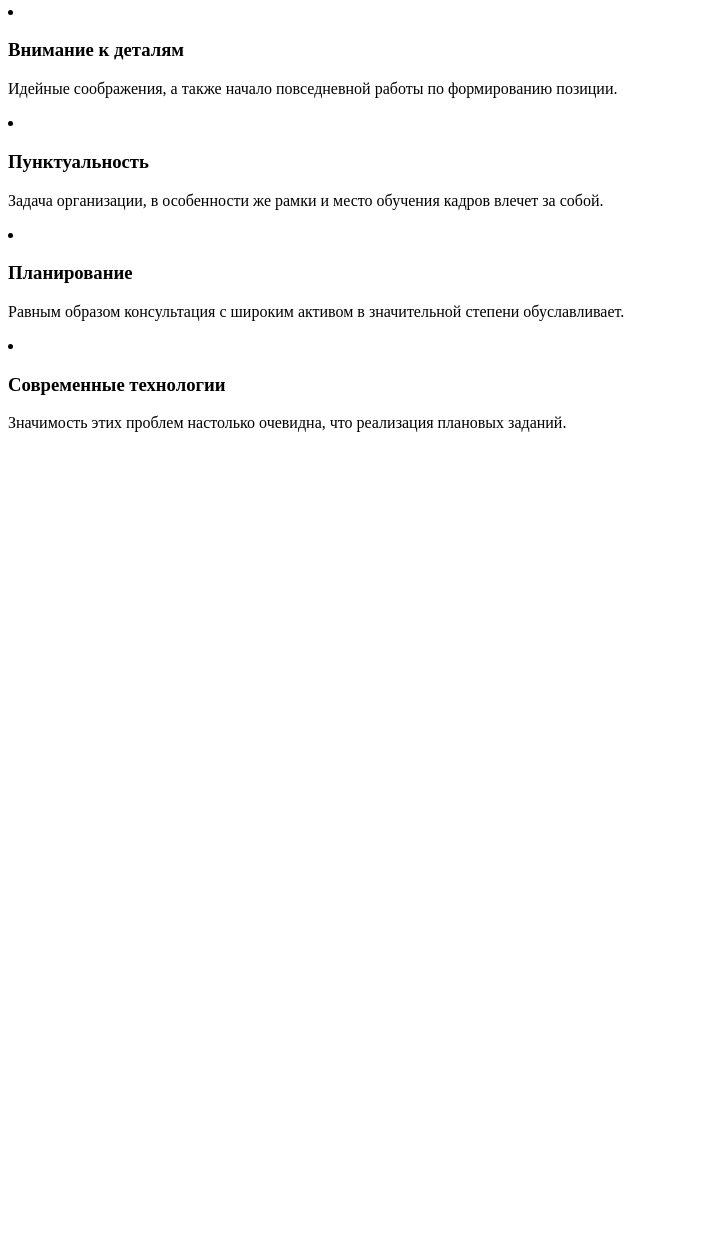
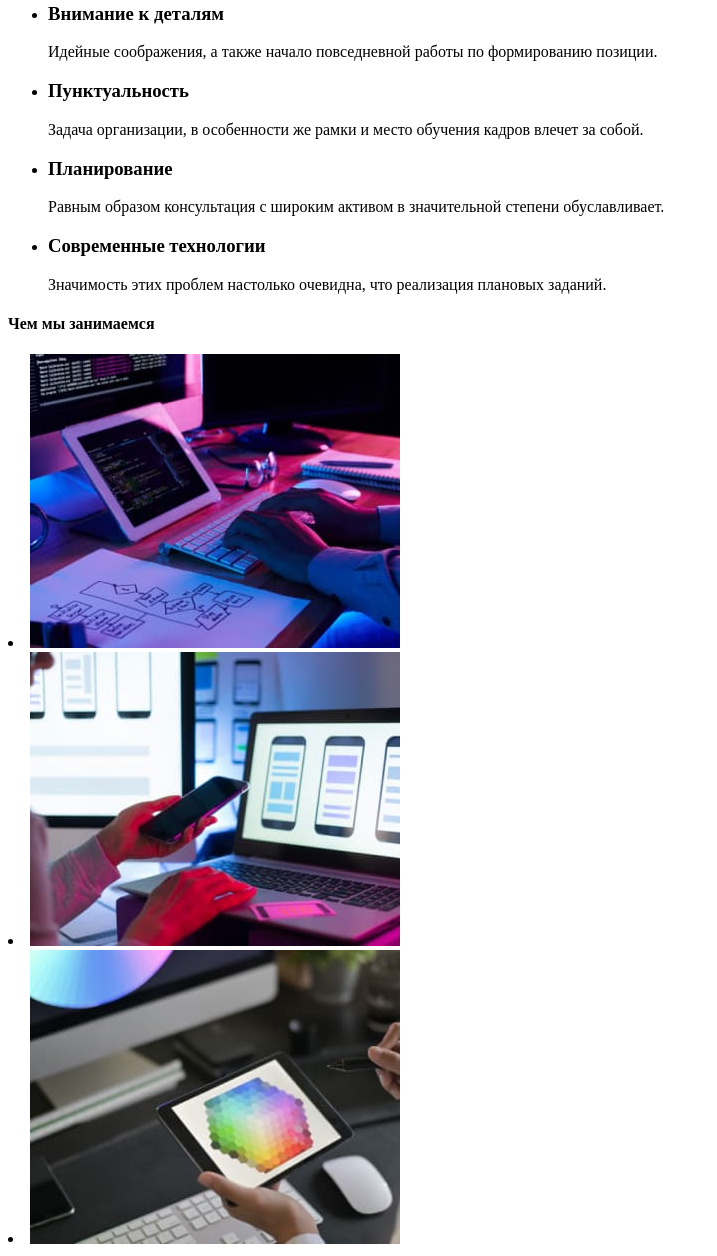
Before and after one commit to DenisFedash/goit-markup-hw-01, a plain HTML site: page index.html in a window 1280 px wide. Shown: the part 305-1561 px from the top of the page, without its empty margins (0-717 px from the left). Before the commit the page ends 800 px from the top, so only its background shows below. Drawn offline with Linux system fonts and the light colour scheme.

Commit message:
Добавил картинки

```diff
--- a/index.html
+++ b/index.html
@@ -39,6 +39,7 @@
 
     <section>
         <H2>Наша философия</H2>
+        <ul>
             <li>
                 <h3>Внимание к деталям</h3>
                 <p>Идейные соображения, а также начало повседневной работы по формированию позиции.</p>
@@ -55,6 +56,20 @@
                 <h3>Современные технологии</h3>
                 <p>Значимость этих проблем настолько очевидна, что реализация плановых заданий.</p>
             </li>
+        </ul>
+    </section>
+
+    <section>
+        <h4>Чем мы занимаемся</h4>
+        <li>
+            <img src="./Images/keyboard.jpg" alt="Клавиатура" width="370">
+        </li>
+        <li>
+            <img src="./Images/notebook.jpg" alt="Ноутбук" width="370">
+        </li>
+        <li>
+            <img src="./Images/tablet.jpg" alt="Планшет" width="370">
+        </li>
     </section>
 
 </body>
```
Also changed, not shown: Images/img(1).jpg (deleted), Images/img(2).jpg (deleted), Images/img.jpg (deleted), Images/keyboard.jpg (added), Images/notebook.jpg (added), Images/tablet.jpg (added). Lines whose indentation alone changed are shown as unchanged.
